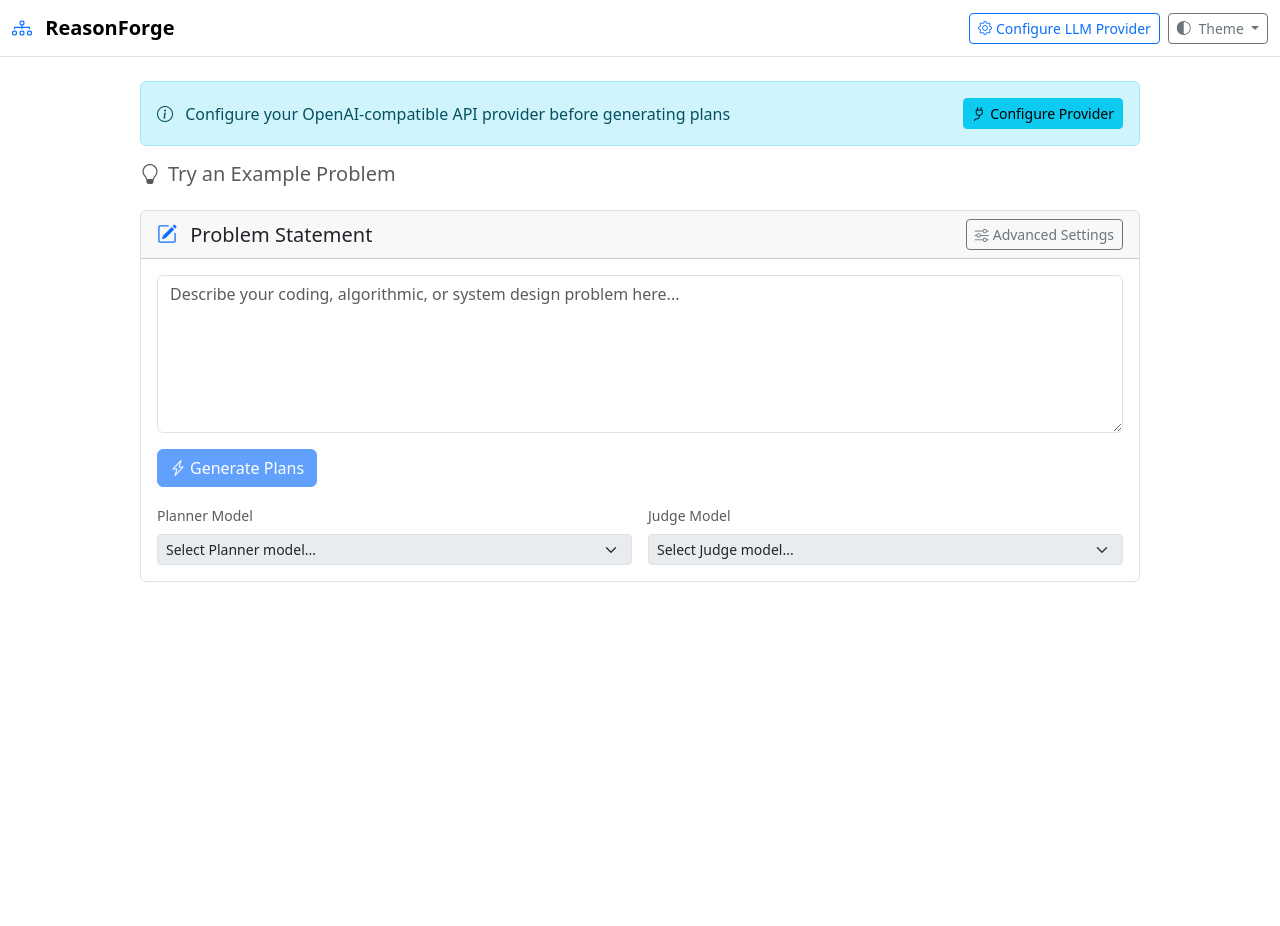
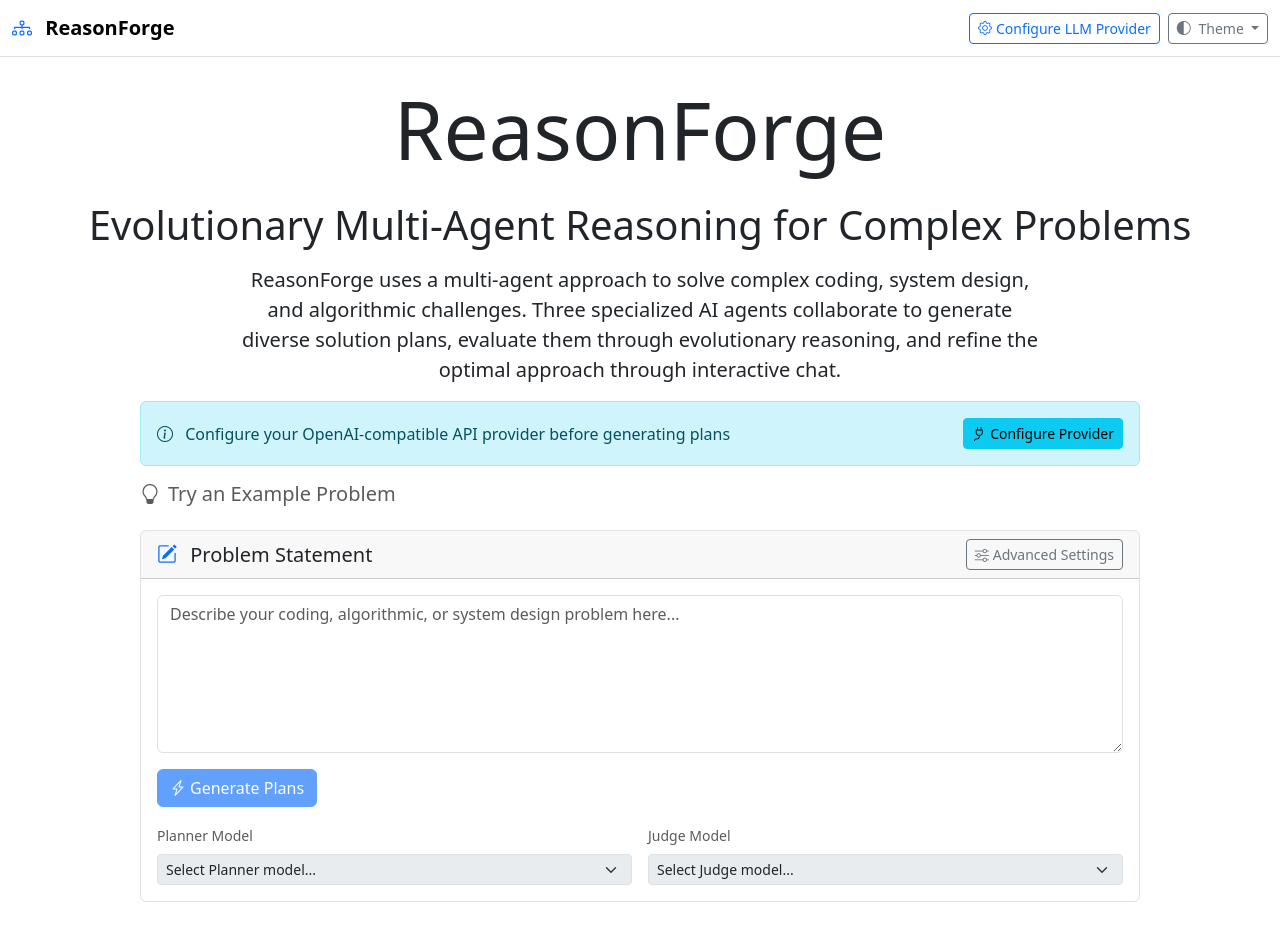
Before and after one commit to prudhvi1709/reasonforge, a plain HTML site: page index.html in a window 1280 px wide. Before the commit the page ends 800 px from the top, so only its background shows below. Drawn offline with nearby package versions, Linux system fonts and the light colour scheme.

Commit message:
DOC: Add about section

```diff
--- a/index.html
+++ b/index.html
@@ -52,6 +52,19 @@
             </div>
         </div>
     </nav>
+
+    <!-- Hero Section -->
+    <div class="container mt-4">
+        <h1 class="display-1 my-4 text-center">ReasonForge</h1>
+        <h2 class="display-6 text-center">Evolutionary Multi-Agent Reasoning for Complex Problems</h2>
+        <div class="mx-auto my-3 narrative" style="max-width: 800px;">
+            <p class="lead text-center">
+                ReasonForge uses a multi-agent approach to solve complex coding, system design, and algorithmic challenges.
+                Three specialized AI agents collaborate to generate diverse solution plans, evaluate them through evolutionary
+                reasoning, and refine the optimal approach through interactive chat.
+            </p>
+        </div>
+    </div>
 
     <!-- Main Content -->
     <div class="container" style="max-width: 80%;">
```
